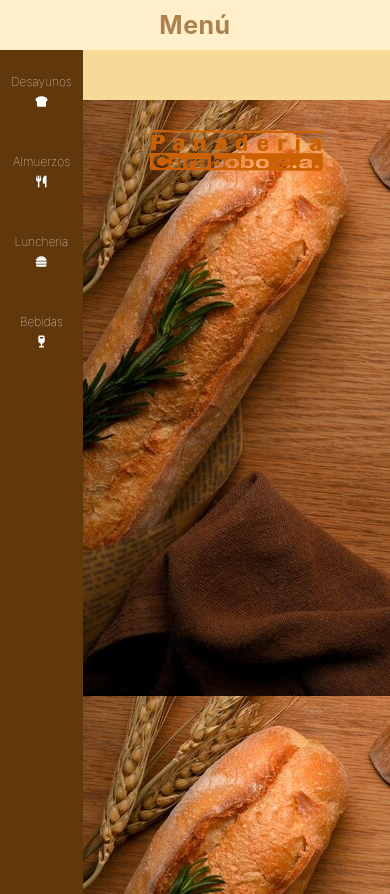
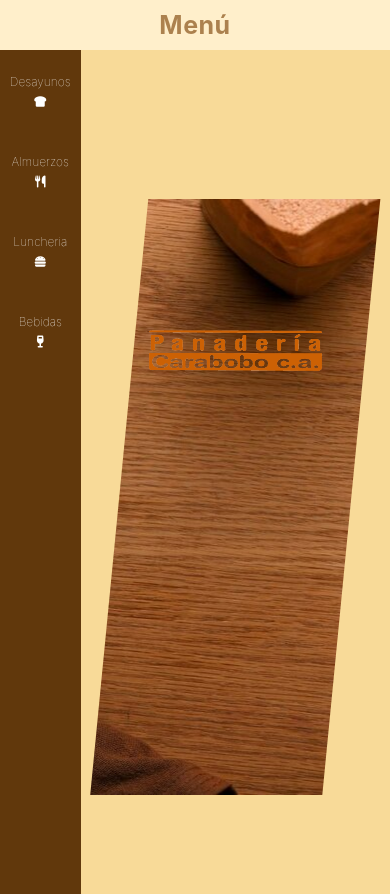
Before and after one commit to vitydria/bakery-menu-app, a React (Create React App) app: page / in a window 390 px wide. Built offline with nearby package versions, Linux system fonts and the light colour scheme.

Commit message:
responsive

```diff
--- a/src/Componentes/DishDescription/DishDescription.css
+++ b/src/Componentes/DishDescription/DishDescription.css
@@ -42,8 +42,9 @@
     font-family: tahoma;
     margin: 0;
     padding: 0;
-    float: right;
-    top: 0;
+    position: relative;
+    left: 125px;
+    top: -295px;
     background-color: rgba(255, 255, 255, 0);
     color: rgb(209, 16, 16);
     border-radius: 100%;
@@ -95,7 +96,7 @@
     margin-bottom: 5px;
     font-family: "Amatic SC";
     font-weight: bold;
-    color: rgb(119, 72, 11);
+    color: rgb(95, 57, 8);
     font-weight: 600;
     font-size: 15px;
   }
@@ -125,7 +126,7 @@
   }
 
   .img-description:hover {
-    box-shadow: 0 0 3px 2px rgb(252, 227, 1);
+    box-shadow: 0 0 3px 2px rgba(238, 199, 73, 0.993);
   }
 }
 
@@ -161,7 +162,7 @@
     margin-bottom: 5px;
     font-family: "Amatic SC";
     font-weight: bold;
-    color: rgb(190, 112, 10);
+    color: rgb(95, 57, 8);
     font-weight: 600;
     font-size: 30px;
   }
--- a/src/Componentes/Main/Main.css
+++ b/src/Componentes/Main/Main.css
@@ -29,9 +29,14 @@
   .main {
     text-align: center;
     margin-top: 50px;
+    padding-left: 50px;
+    padding-right: 50px;
     margin-left: auto;
     margin-right: auto;
-    width: 100%;
+    background-position: center center;
+    background-repeat: no-repeat;
+    clip-path: polygon(25% 0%, 100% 0%, 75% 100%, 0% 100%);
+    width: 70%;
   }
 
   .h1-main {
@@ -44,8 +49,9 @@
   .img-main {
     width: 200px;
     height: 60px;
-    border-radius: 15%;
     margin-top: 20px;
+    position: relative;
+    top: 200px;
   }
 
   .img-background {
@@ -57,9 +63,13 @@
 @media (min-width: 601px) and (max-width: 1200px) {
   .main {
     text-align: center;
+    width: 70%;
+    height: 65%;
+    background-size: 400px 300px;
+    background-position: center center;
+    background-repeat: no-repeat;
     margin-left: auto;
     margin-right: auto;
-    width: 100%;
   }
 
   .h1-main {
@@ -71,7 +81,8 @@
   .img-main {
     width: 300px;
     height: 120px;
-    border-radius: 100%;
+    position: relative;
+    top: 200px;
   }
   .img-background {
     width: 200px;
--- a/src/Componentes/MenuComponent/MenuComponent.css
+++ b/src/Componentes/MenuComponent/MenuComponent.css
@@ -29,7 +29,7 @@
     font-weight: ligther;
     background-color: #ffffff00;
     border: none;
-    color: rgb(219, 212, 206);
+    color: #fff8f0;
     padding: 0;
     text-align: center;
     text-decoration: none;
@@ -63,7 +63,7 @@
     font-weight: ligther;
     background-color: #ffffff00;
     border: none;
-    color: rgb(219, 212, 206);
+    color: #fff8f0;
     padding: 0;
     text-align: center;
     text-decoration: none;
--- a/src/Componentes/MenuComponent/MenuComponent.tsx
+++ b/src/Componentes/MenuComponent/MenuComponent.tsx
@@ -2,6 +2,7 @@ import { MenuProps } from "../../interfaces/interfaces";
 import { useShow } from "../../hooks/useShow";
 import { DishDescription } from "../DishDescription/DishDescription";
 import "../../Componentes/MenuComponent/MenuComponent.css";
+import { Main } from "../Main/Main";
 
 export const MenuComponent = (props: MenuProps) => {
   const { hideInfo, indexArray, showInfo, setHideInfo } = useShow();
@@ -24,6 +25,7 @@ export const MenuComponent = (props: MenuProps) => {
           setState={setHideInfo}
         />
       )}
+      {!hideInfo && <Main />}
     </div>
   );
 };
--- a/src/Componentes/MenuFrame/MenuFrame.css
+++ b/src/Componentes/MenuFrame/MenuFrame.css
@@ -101,6 +101,7 @@
   .main-layout {
     display: flex;
     flex-direction: row;
+    width: 100%;
   }
 
   .nav-bar {
```
